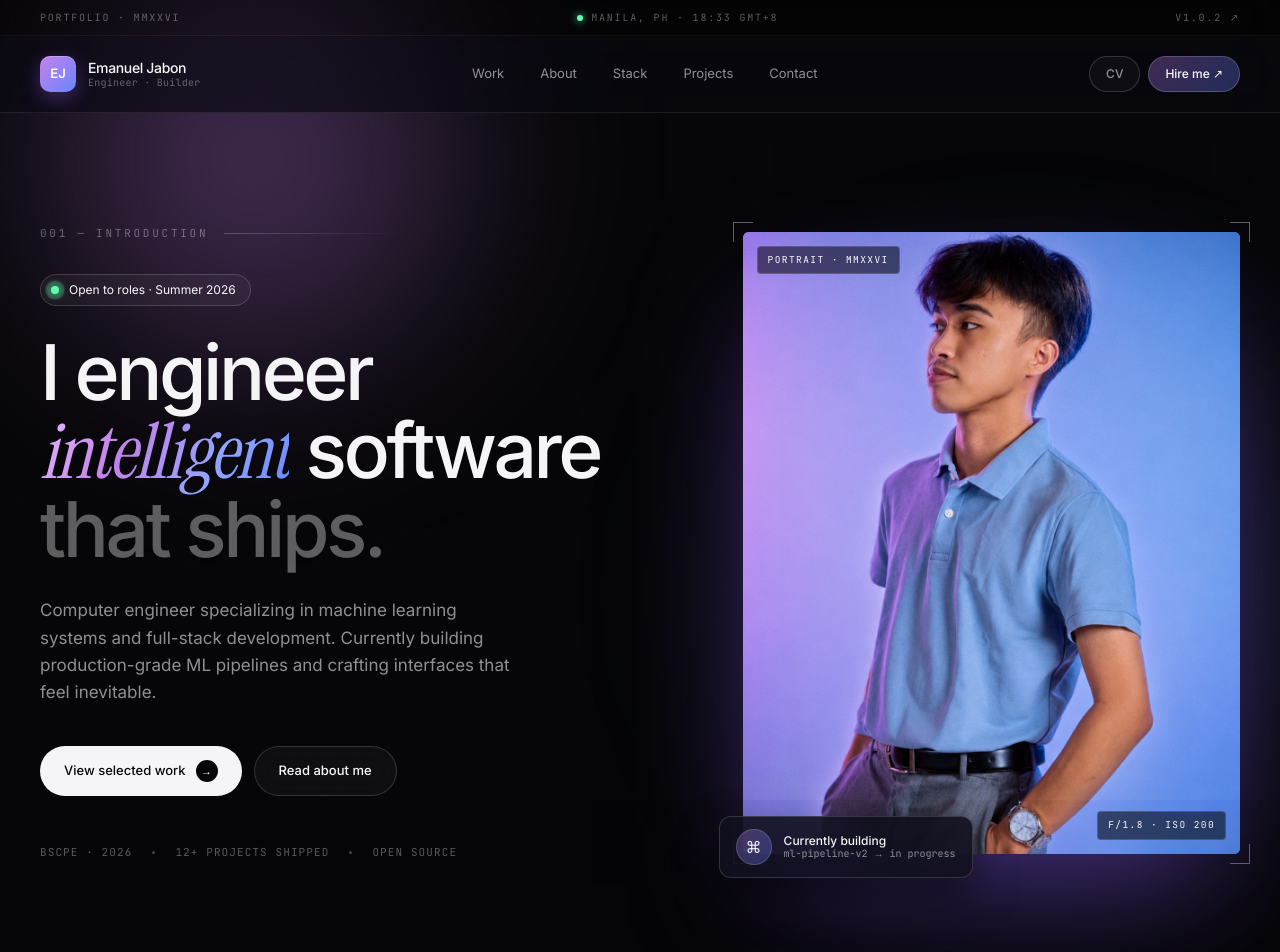
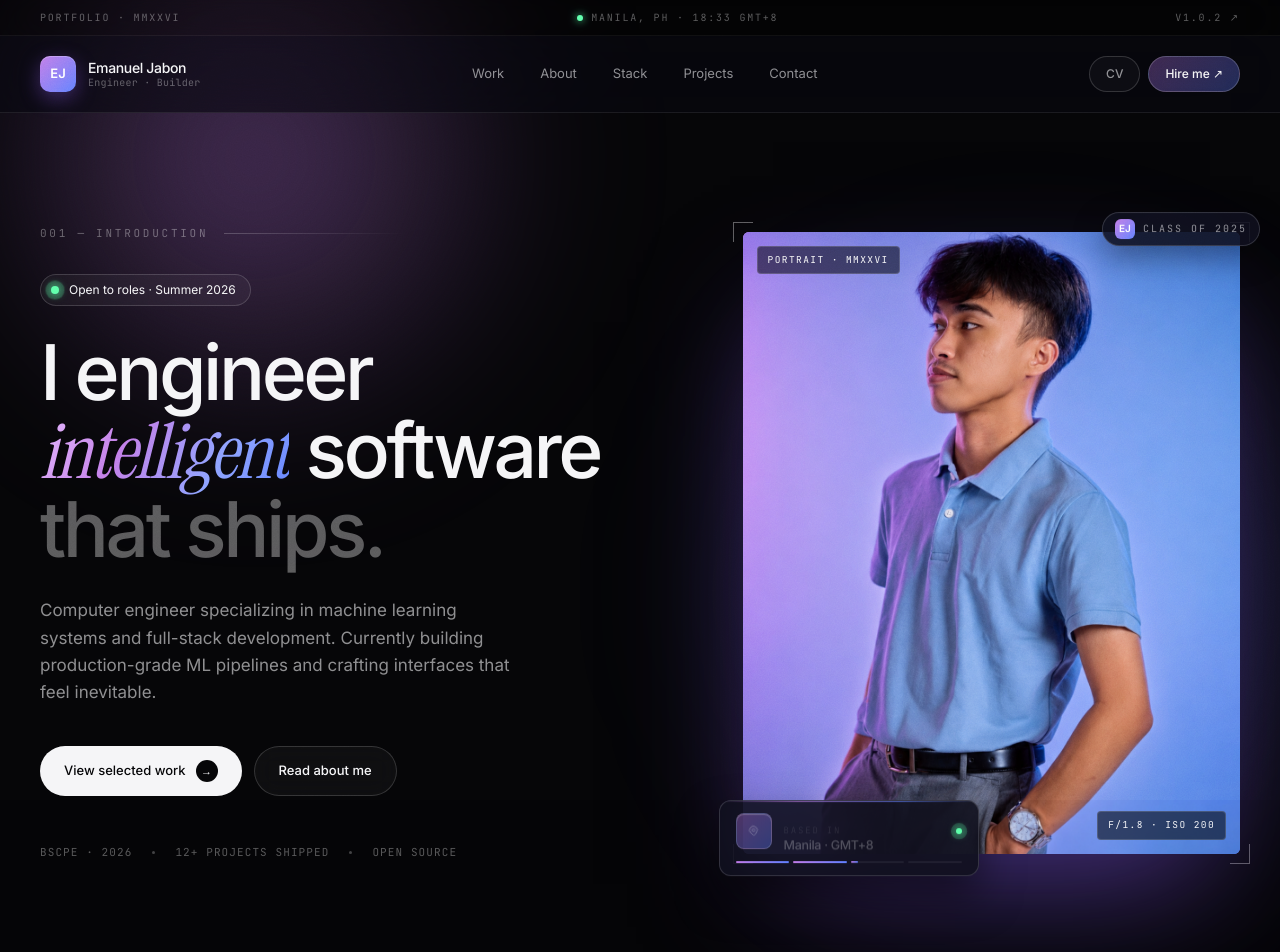
Before and after one commit to vv4nity/emanueljabon_portfolio, a Next.js app: page / in a window 1280 px wide. Shown: the top 952 px of the page. Built offline with nearby package versions, Linux system fonts and the light colour scheme.

Commit message:
Redesign floating hero cards with rotating facets and idle float

```diff
--- a/src/components/Hero.tsx
+++ b/src/components/Hero.tsx
@@ -1,8 +1,23 @@
 'use client';
 
-import { motion } from 'framer-motion';
+import { useEffect, useState } from 'react';
+import { AnimatePresence, motion } from 'framer-motion';
+import {
+  TbBuildingArch,
+  TbBrain,
+  TbMapPin,
+  TbCircleCheck,
+} from 'react-icons/tb';
+import type { IconType } from 'react-icons';
 import { hero, personal, metrics } from '@/data/content';
 import { CountUp } from './CountUp';
+
+const NOW_FACETS: { icon: IconType; label: string; value: string }[] = [
+  { icon: TbBuildingArch, label: 'Studied at', value: 'PUP — Sta. Mesa' },
+  { icon: TbBrain, label: 'Focus', value: 'System Dev · AI/ML' },
+  { icon: TbMapPin, label: 'Based in', value: 'Manila · GMT+8' },
+  { icon: TbCircleCheck, label: 'Status', value: 'Open to roles' },
+];
 
 const fadeUp = {
   initial: { opacity: 0, y: 20 },
@@ -10,6 +25,18 @@ const fadeUp = {
 };
 
 export function Hero() {
+  const [facetIdx, setFacetIdx] = useState(0);
+
+  useEffect(() => {
+    const id = setInterval(() => {
+      setFacetIdx((i) => (i + 1) % NOW_FACETS.length);
+    }, 3200);
+    return () => clearInterval(id);
+  }, []);
+
+  const facet = NOW_FACETS[facetIdx];
+  const FacetIcon = facet.icon;
+
   return (
     <section className="relative pt-24 pb-20 md:pt-28 md:pb-24">
       <div className="grid items-center gap-16 md:grid-cols-[1.3fr_1fr] md:gap-14">
@@ -149,26 +176,141 @@ export function Hero() {
             </div>
           </div>
 
-          {/* Floating signature card */}
+          {/* Floating "now" card — rotates through facts, gently floats */}
           <motion.div
             initial={{ opacity: 0, y: 12 }}
-            animate={{ opacity: 1, y: 0 }}
-            transition={{ duration: 0.6, delay: 0.8 }}
-            className="absolute -bottom-6 -left-6 z-10 flex items-center gap-3 rounded-xl border-[0.5px] border-white/15 px-4 py-3 shadow-[0_20px_40px_rgba(0,0,0,0.5)] backdrop-blur-2xl"
+            animate={{
+              opacity: 1,
+              y: [0, -6, 0],
+            }}
+            transition={{
+              opacity: { duration: 0.6, delay: 0.8 },
+              y: {
+                duration: 5,
+                repeat: Infinity,
+                ease: 'easeInOut',
+                delay: 0.8,
+              },
+            }}
+            className="absolute -bottom-6 -left-6 z-10 w-[260px] overflow-hidden rounded-xl border-[0.5px] border-white/15 shadow-[0_20px_40px_rgba(0,0,0,0.5)] backdrop-blur-2xl"
             style={{ background: 'rgba(15,15,28,0.85)' }}
           >
+            {/* Top hairline */}
             <div
-              className="flex h-9 w-9 items-center justify-center rounded-full border-[0.5px] border-white/15 text-[16px]"
+              className="pointer-events-none absolute inset-x-0 top-0 h-px"
               style={{
-                background: 'linear-gradient(135deg, rgba(193,123,232,0.3), rgba(96,128,255,0.3))',
+                background:
+                  'linear-gradient(90deg, transparent, rgba(193,123,232,0.6) 30%, rgba(96,128,255,0.6) 70%, transparent)',
+              }}
+            />
+
+            <div className="flex items-center gap-3 px-4 py-3">
+              {/* Icon tile — swaps to match current facet */}
+              <div
+                className="relative flex h-9 w-9 flex-shrink-0 items-center justify-center overflow-hidden rounded-lg border-[0.5px] border-white/15"
+                style={{
+                  background:
+                    'linear-gradient(135deg, rgba(193,123,232,0.35), rgba(96,128,255,0.35))',
+                  boxShadow: 'inset 0 1px 0 rgba(255,255,255,0.18)',
+                }}
+              >
+                <AnimatePresence mode="wait">
+                  <motion.div
+                    key={facetIdx}
+                    initial={{ opacity: 0, scale: 0.7, rotate: -8 }}
+                    animate={{ opacity: 1, scale: 1, rotate: 0 }}
+                    exit={{ opacity: 0, scale: 0.7, rotate: 8 }}
+                    transition={{ duration: 0.35, ease: [0.16, 1, 0.3, 1] }}
+                  >
+                    <FacetIcon size={15} className="text-white" />
+                  </motion.div>
+                </AnimatePresence>
+              </div>
+
+              {/* Animated text content */}
+              <div className="relative flex min-w-0 flex-1 flex-col leading-tight">
+                <AnimatePresence mode="wait">
+                  <motion.div
+                    key={facetIdx}
+                    initial={{ opacity: 0, y: 6 }}
+                    animate={{ opacity: 1, y: 0 }}
+                    exit={{ opacity: 0, y: -6 }}
+                    transition={{ duration: 0.35, ease: [0.16, 1, 0.3, 1] }}
+                  >
+                    <span className="font-mono text-[9px] uppercase tracking-[0.2em] text-text-faint">
+                      {facet.label}
+                    </span>
+                    <span className="block text-[12.5px] font-medium tracking-tight text-text">
+                      {facet.value}
+                    </span>
+                  </motion.div>
+                </AnimatePresence>
+              </div>
+
+              {/* Live indicator */}
+              <span className="relative flex h-1.5 w-1.5 flex-shrink-0">
+                <span className="absolute -inset-[3px] animate-pulse-ring rounded-full bg-signal opacity-30" />
+                <span className="relative h-1.5 w-1.5 rounded-full bg-signal shadow-[0_0_8px_#5EFFAA]" />
+              </span>
+            </div>
+
+            {/* Progress ticks (one segment per facet, fills on active) */}
+            <div className="flex gap-1 px-4 pb-3">
+              {NOW_FACETS.map((_, i) => (
+                <div
+                  key={i}
+                  className="h-[2px] flex-1 overflow-hidden rounded-full bg-white/[0.06]"
+                >
+                  <motion.div
+                    className="h-full"
+                    style={{
+                      background:
+                        'linear-gradient(90deg, #C17BE8, #6080FF)',
+                    }}
+                    animate={{
+                      scaleX: i === facetIdx ? 1 : i < facetIdx ? 1 : 0,
+                    }}
+                    transition={{
+                      duration: i === facetIdx ? 3.2 : 0.3,
+                      ease: 'linear',
+                    }}
+                    initial={{ scaleX: 0, originX: 0 }}
+                  />
+                </div>
+              ))}
+            </div>
+          </motion.div>
+
+          {/* Secondary floating chip — top-right, opposite float */}
+          <motion.div
+            initial={{ opacity: 0, y: -12 }}
+            animate={{
+              opacity: 1,
+              y: [0, 5, 0],
+            }}
+            transition={{
+              opacity: { duration: 0.6, delay: 1 },
+              y: {
+                duration: 6,
+                repeat: Infinity,
+                ease: 'easeInOut',
+                delay: 1,
+              },
+            }}
+            className="absolute -right-5 -top-5 z-10 flex items-center gap-2 rounded-full border-[0.5px] border-white/15 px-3 py-1.5 shadow-[0_10px_30px_rgba(0,0,0,0.4)] backdrop-blur-2xl"
+            style={{ background: 'rgba(15,15,28,0.85)' }}
+          >
+            <span className="inline-flex h-5 w-5 items-center justify-center rounded-md text-[10px] font-semibold text-white"
+              style={{
+                background:
+                  'linear-gradient(135deg, #C17BE8, #6080FF)',
               }}
             >
-              ⌘
-            </div>
-            <div className="flex flex-col leading-tight">
-              <span className="text-[12px] font-medium text-text">{hero.currentlyBuilding.label}</span>
-              <span className="font-mono text-[10px] text-text-dim">{hero.currentlyBuilding.detail}</span>
-            </div>
+              {personal.initials}
+            </span>
+            <span className="font-mono text-[10px] uppercase tracking-[0.2em] text-text-dim">
+              Class of 2025
+            </span>
           </motion.div>
         </motion.div>
       </div>
```
